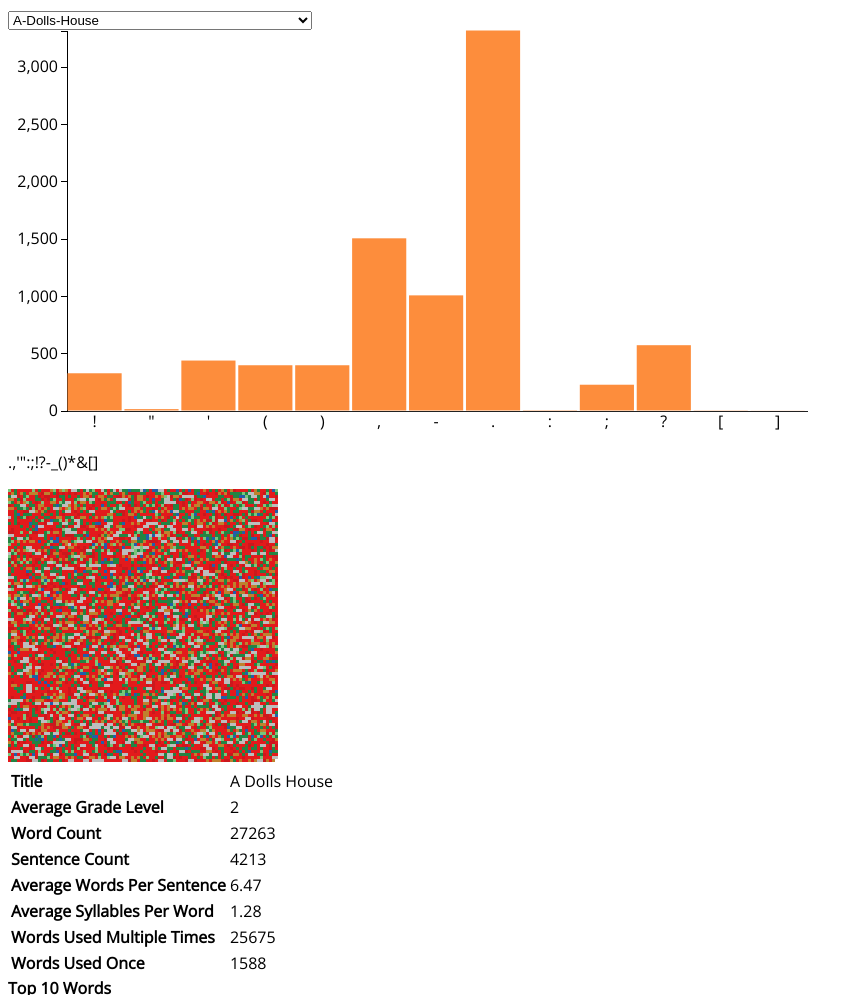
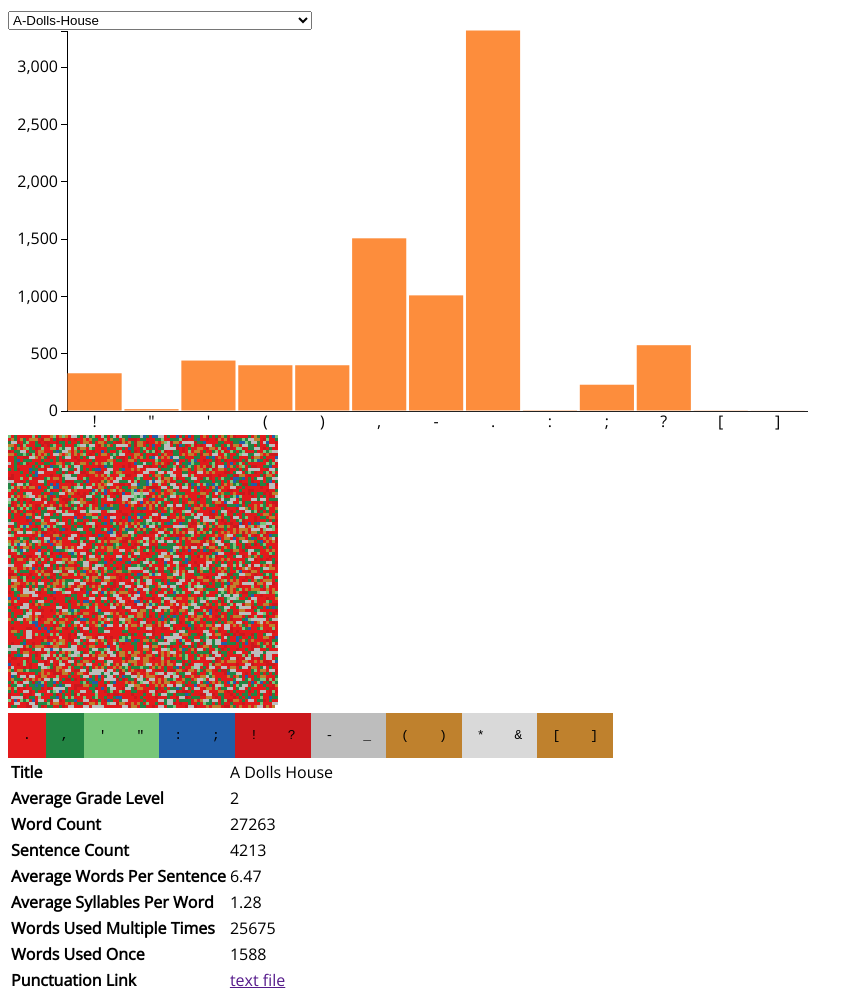
Before and after one commit to thfield/literature, a website: page src/index.html in a window 1280 px wide. Shown: the top 995 px of the page, without its empty margins (0-863 px from the left). Drawn offline with nearby package versions, Linux system fonts and the light colour scheme.

Commit message:
heatmap colors as css classes

```diff
--- a/src/index.html
+++ b/src/index.html
@@ -22,8 +22,26 @@
   <select name="novel-title" id="title-dropdown"></select>
 
   <div class="" id="barchart"></div>
-  <p>.,'":;!?-_()*&[]</p>
   <div class="" id="graphic"></div>
+  <div>
+    <div class="key period">.</div>
+    <div class="key comma">,</div>
+    <div class="key singlequote">'</div>
+    <div class="key doublequote">"</div>
+    <div class="key colon">:</div>
+    <div class="key semicolon">;</div>
+    <div class="key exclaationpoint">!</div>
+    <div class="key questionmark">?</div>
+    <div class="key dash">-</div>
+    <div class="key underscore">_</div>
+    <div class="key parenthesisopen">(</div>
+    <div class="key parenthesisclose">)</div>
+    <div class="key asterisk">*</div>
+    <div class="key ampersand">&</div>
+    <div class="key bracketopen">[</div>
+    <div class="key bracketclose">]</div>
+  </div>
+<div class="clear"></div>
 
   <div class="">
     <table>
@@ -35,6 +53,7 @@
       <tr><td class="definition">Average Syllables Per Word</td> <td id="averageSyllablesPerWord"></td></tr>
       <tr><td class="definition">Words Used Multiple Times</td> <td id="wordsUsedMultiple"></td></tr>
       <tr><td class="definition">Words Used Once</td> <td id="wordsUsedOnce"></td></tr>
+      <tr><td class="definition">Punctuation Link</td> <td><a href="" id="punct-link">text file</a></td></tr>
     </table>
   </div>
 
--- a/src/js/app.js
+++ b/src/js/app.js
@@ -105,6 +105,47 @@
 
   }
 
+  function drawGraphic(title){
+    d3.select('#graphic svg').remove()
+
+    let svg = d3.select('#graphic').append('svg')
+
+    let square = 3
+    d3.text(`data/punctString/${title}-punct.txt`, function(data){
+      let tot = Math.round(Math.sqrt(data.length))
+
+      // console.log(tot)
+      // console.log(data.length)
+
+      let arr = chunkString(data, tot)
+      // console.log(arr.length)
+
+      arr = arr.map(function(el){
+        return el.split('')
+      })
+
+      svg.attr('height', function(){
+        return arr.length * square
+      })
+      .attr('width', function(){
+        return arr.length * square
+      })
+
+      arr.forEach(function(row,i){
+        row.forEach(function(mark, col){
+          svg.append('rect')
+              .attr('height',square)
+              .attr('width',square)
+              .attr('y',i*square)
+              .attr('x',col*square)
+              .attr('class', function(){
+                return namePunctuation(mark)
+              })
+        })
+      })
+    })
+  }
+
   let titles = [
     'A-Dolls-House',
     'A-Tale-of-Two-Cities',
@@ -143,6 +184,7 @@
     textReport(data[titles[0]]);
     drawGraphic(titles[0]);
     d3.select('#title').html(titles[0].replace(/-/g,' '));
+    d3.select('#punct-link').attr('href',`data/punct/${titles[0]}-punct.txt`);
 
     d3.select('#title-dropdown')
       .on('change', function(el){
@@ -150,50 +192,11 @@
         textReport(data[this.value]);
         drawGraphic(this.value);
         d3.select('#title').html(this.value.replace(/-/g,' '));
+        d3.select('#punct-link').attr('href',`data/punct/${this.value}-punct.txt`);
       });
   });
 
 
-function drawGraphic(title){
-  d3.select('#graphic svg').remove()
-
-  let svg = d3.select('#graphic').append('svg')
-
-  let square = 3
-  d3.text(`data/punctString/${title}-punct.txt`, function(data){
-    let tot = Math.round(Math.sqrt(data.length))
-
-    // console.log(tot)
-    // console.log(data.length)
-
-    let arr = chunkString(data, tot)
-    // console.log(arr.length)
-
-    arr = arr.map(function(el){
-      return el.split('')
-    })
-
-    svg.attr('height', function(){
-      return arr.length * square
-    })
-    .attr('width', function(){
-      return arr.length * square
-    })
-
-    arr.forEach(function(row,i){
-      row.forEach(function(mark, col){
-        svg.append('rect')
-            .attr('height',square)
-            .attr('width',square)
-            .attr('y',i*square)
-            .attr('x',col*square)
-            .attr('class', function(){
-              return namePunctuation(mark)
-            })
-      })
-    })
-  })
-}
 
 
 }());
--- a/src/scss/styles.scss
+++ b/src/scss/styles.scss
@@ -37,7 +37,31 @@ body {
 .definition {
   font-weight: bold;
 }
+.clear {
+  clear: both
+}
+.key {
+  font-family: monospace;
+  padding: 15px;
+  float: left;
+  &.doublequote{ background-color: rgb(120, 198, 121); }
+  &.singlequote{ background-color: rgb(120, 198, 121); }
+  &.comma{ background-color: rgb(35, 132, 67); }
+  &.period{ background-color: rgb(227, 26, 28); }
+  &.questionmark{ background-color: rgb(203, 24, 29); }
+  &.exclaationpoint{ background-color: rgb(203, 24, 29); }
+  &.colon{ background-color: rgb(34, 94, 168); }
+  &.semicolon{ background-color: rgb(34, 94, 168); }
+  &.parenthesisopen{ background-color: rgb(191, 129, 45); }
+  &.parenthesisclose{ background-color: rgb(191, 129, 45); }
+  &.bracketopen{ background-color: rgb(191, 129, 45); }
+  &.bracketclose{ background-color: rgb(191, 129, 45); }
+  &.asterisk{ background-color: rgb(217, 217, 217); }
+  &.ampersand{ background-color: rgb(217, 217, 217); }
+  &.dash{ background-color: rgb(189, 189, 189); }
+  &.underscore{ background-color: rgb(189, 189, 189); }
 
+}
 
 .doublequote{ fill: rgb(120, 198, 121); }
 .singlequote{ fill: rgb(120, 198, 121); }
```
Also changed, not shown: src/css/styles.css.
